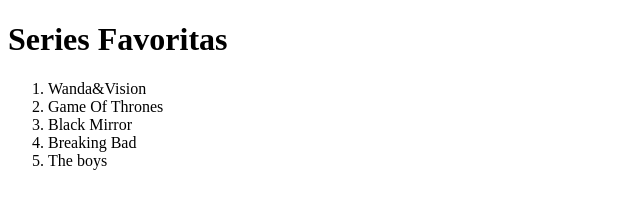
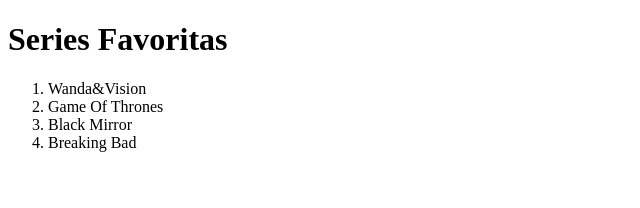
Before and after one commit to U-Johan-Bernal/Ing_Web, a plain HTML site: page index.html in a window 1280 px wide. Shown: the full height of the page, 0-640 px from the left. Drawn offline with Linux system fonts and the light colour scheme; files that its build step writes are made by us from their sources.

Commit message:
Eliminada serie The boys

```diff
--- a/index.html
+++ b/index.html
@@ -14,7 +14,6 @@
         <li>Game Of Thrones</li>
         <li>Black Mirror</li>
         <li>Breaking Bad</li>
-        <li>The boys</li>
     </ol>
 </body>
 </html>
```
